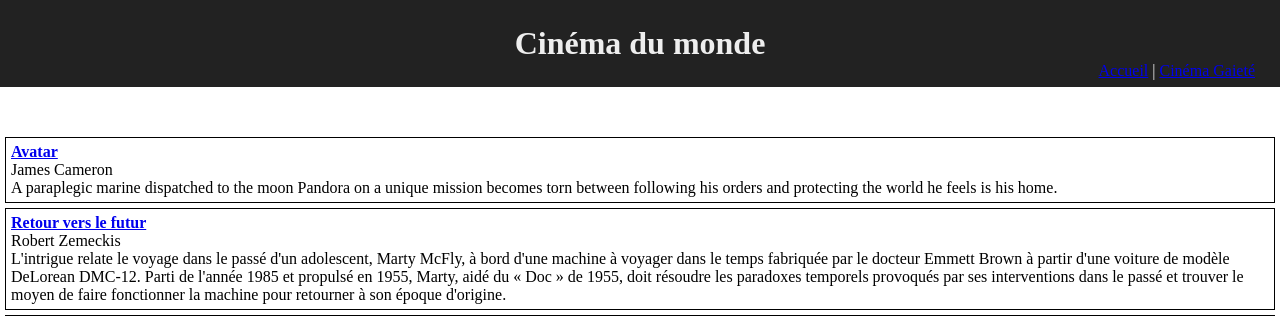
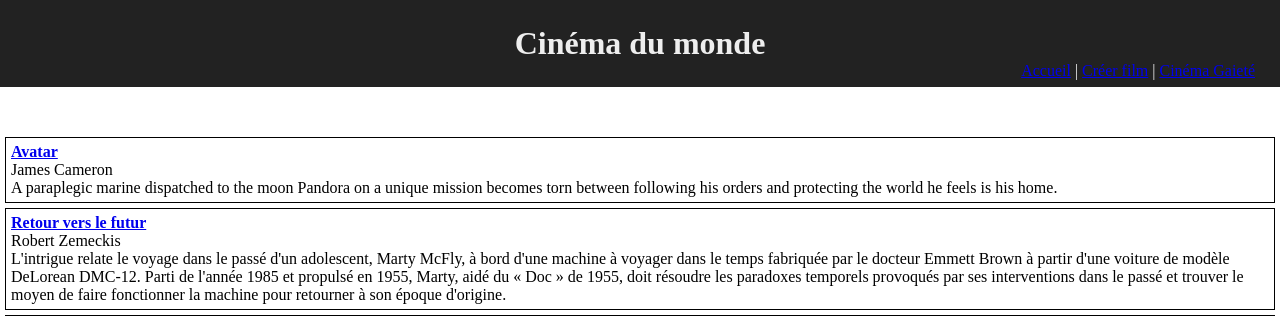
Before and after one commit to alexis35115/demo-ui-crud-php, a PHP site: page /index.php in a window 1280 px wide. Shown: the top 316 px of the page. Run offline with PHP 8.4, Linux system fonts and the light colour scheme; data comes from the database, SQL or seed files in the repository.

Commit message:
ajouter la création dans l'entête

```diff
--- a/en-tete.php
+++ b/en-tete.php
@@ -3,6 +3,7 @@
     <nav>
         <div style="float: right;">
             <a href="index.php">Accueil</a>	|
+            <a href="creer-film.php">Créer film</a>	|
             <a href="https://www.cinemagaiete.com/">Cinéma Gaieté</a>
         </div>
     </nav>
```
